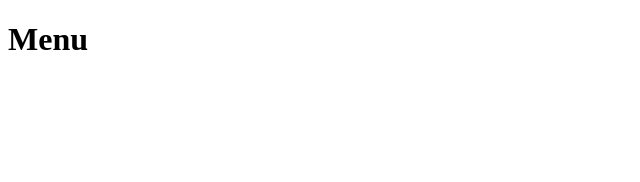
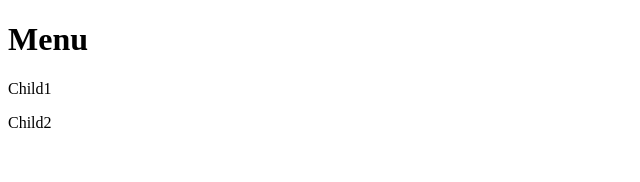
Before and after one commit to meganamarshall/react-list-forms, a React app: page / in a window 1280 px wide. Shown: the top 182 px of the page, without its empty margins (0-640 px from the left). Built offline with nearby package versions, Linux system fonts and the light colour scheme.

Commit message:
rendering correctly but not sure if actually correct

```diff
--- a/src/components/App.js
+++ b/src/components/App.js
@@ -3,6 +3,11 @@ import Sidebar from './Sidebar';
 
 export default function App() {
   return (
-    <Sidebar />
+    <>
+      <Sidebar>
+        <p>Child1</p>
+        <p>Child2</p>
+      </Sidebar>
+    </>
   );
 }
--- a/src/components/Sidebar.js
+++ b/src/components/Sidebar.js
@@ -5,7 +5,7 @@ function Sidebar({ children }) {
   return (
     <>
     <h1>Menu</h1>
-    {children}
+    <p>{children}</p>
     </>
   );
 }
```
